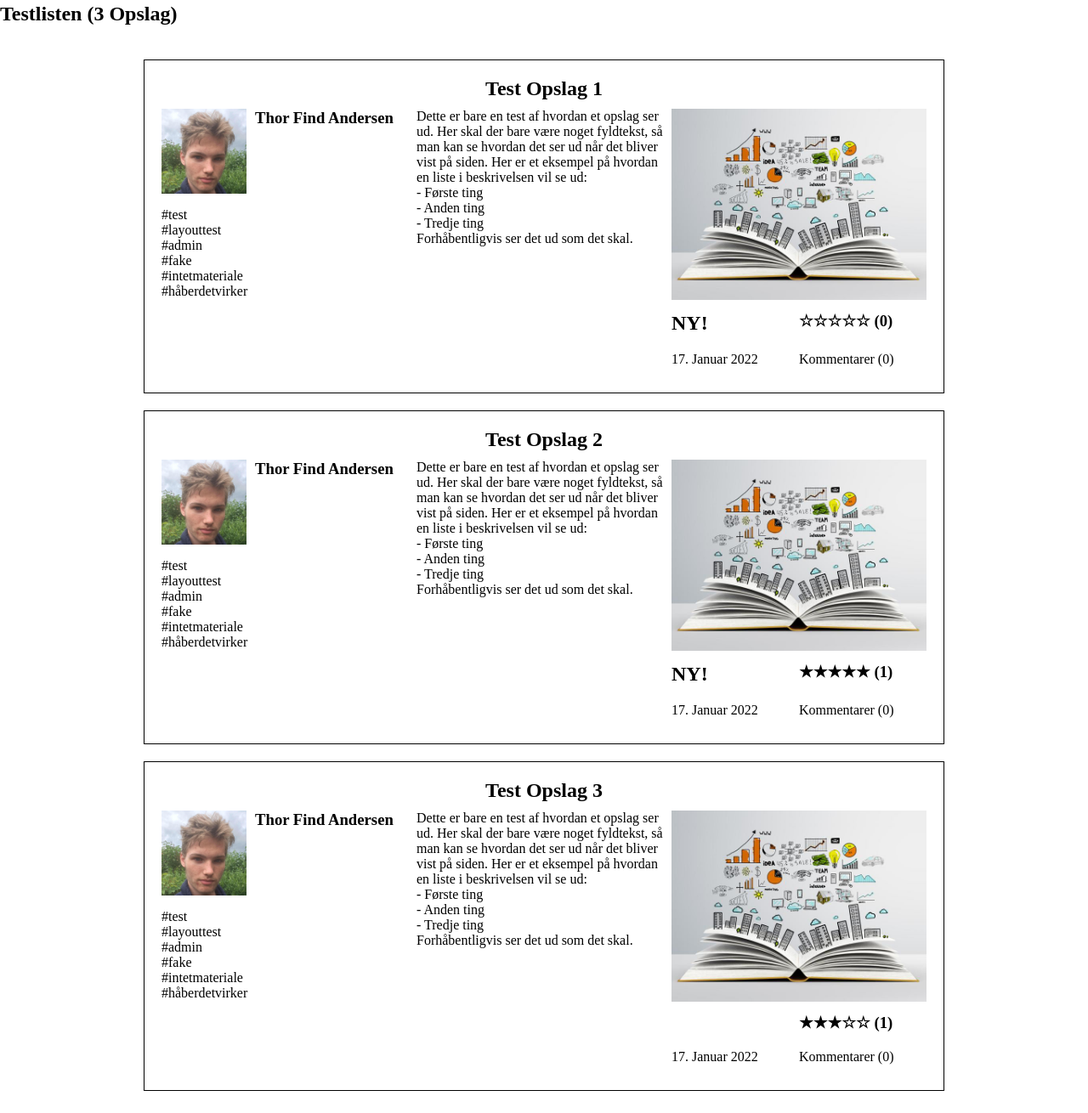
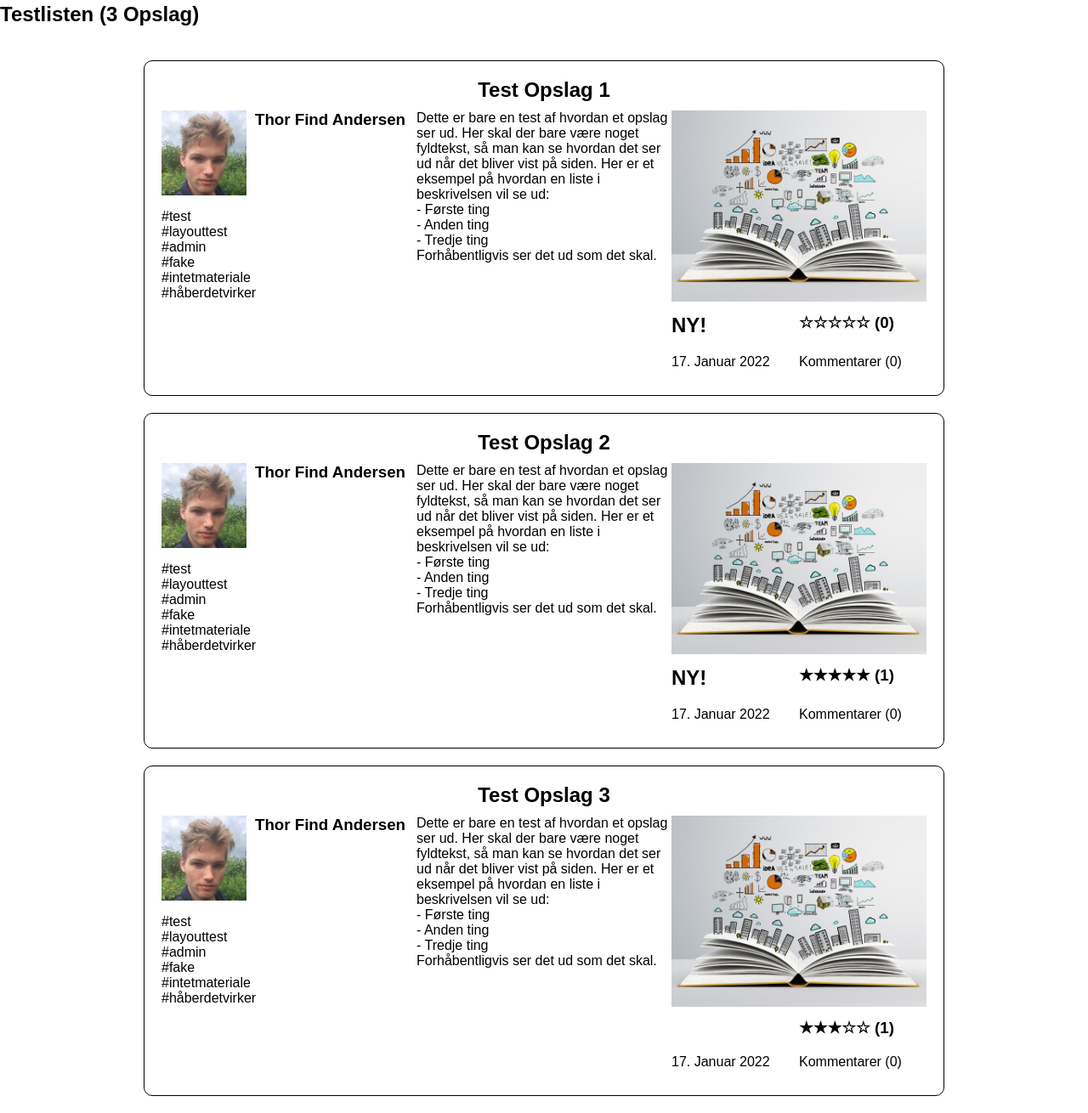
Before and after one commit to thorminathor4/undervisnings-databasen, a plain HTML site: page toplister/testlisten.html in a window 1280 px wide. Shown: the part 120-1430 px from the top of the page at 85% size. Drawn offline with Linux system fonts and the light colour scheme.

Commit message:
Helvetica font & round corners on posts

```diff
--- a/toplister/testlisten.html
+++ b/toplister/testlisten.html
@@ -7,7 +7,7 @@
         button{width:100px;font-size:large;background-color:silver;border:none;}
     </style>
 </head>
-<body style="padding:0;margin:0">
+<body style="padding:0;margin:0;font-family: Arial, Helvetica, sans-serif;">
 <div style="background-color:gray;margin:0">
     <h1 style="color:white;">UndervisningsDatabasen</h1>
     <a href="../forside.html"><button>Forside</button></a>
@@ -19,7 +19,7 @@
 </div>
 <h2>Testlisten (3 Opslag)</h2>
 <div style="align-content:center">
-    <div style="border:solid 1px black;padding:20px;width:900px;margin:20px auto;cursor:pointer">
+    <div style="border:1px solid black;padding:20px;width:900px;margin:20px auto;cursor:pointer;border-radius: 10px;">
         <div style="text-align:center;padding:0 0 10px 0">
             <h2 style="margin:0">Test Opslag 1</h2>
         </div>
@@ -41,7 +41,7 @@
                 </div>
             </div>
             <div style="vertical-align:top;width:300px">
-                <p style="margin:0">
+                <p style="margin:0;">
                     Dette er bare en test af hvordan et opslag ser ud.
                     Her skal der bare være noget fyldtekst,
                     så man kan se hvordan det ser ud når det bliver vist på siden.
@@ -67,7 +67,7 @@
         </div>
     </div>
 
-    <div style="border:solid 1px black;padding:20px;width:900px;margin:20px auto;cursor:pointer">
+    <div style="border:solid 1px black;padding:20px;width:900px;margin:20px auto;cursor:pointer;border-radius: 10px;">
         <div style="text-align:center;padding:0 0 10px 0">
             <h2 style="margin:0">Test Opslag 2</h2>
         </div>
@@ -115,7 +115,7 @@
         </div>
     </div>
 
-    <div style="border:solid 1px black;padding:20px;width:900px;margin:20px auto;cursor:pointer">
+    <div style="border:solid 1px black;padding:20px;width:900px;margin:20px auto;cursor:pointer;border-radius: 10px;">
         <div style="text-align:center;padding:0 0 10px 0">
             <h2 style="margin:0">Test Opslag 3</h2>
         </div>
```
Also changed, not shown: forside.html (+1 -1 lines), hjælp.html (+1 -1 lines), nyheder.html (+1 -1 lines), om.html (+1 -1 lines), søgning.html (+1 -1 lines), toplister.html (+1 -1 lines).
